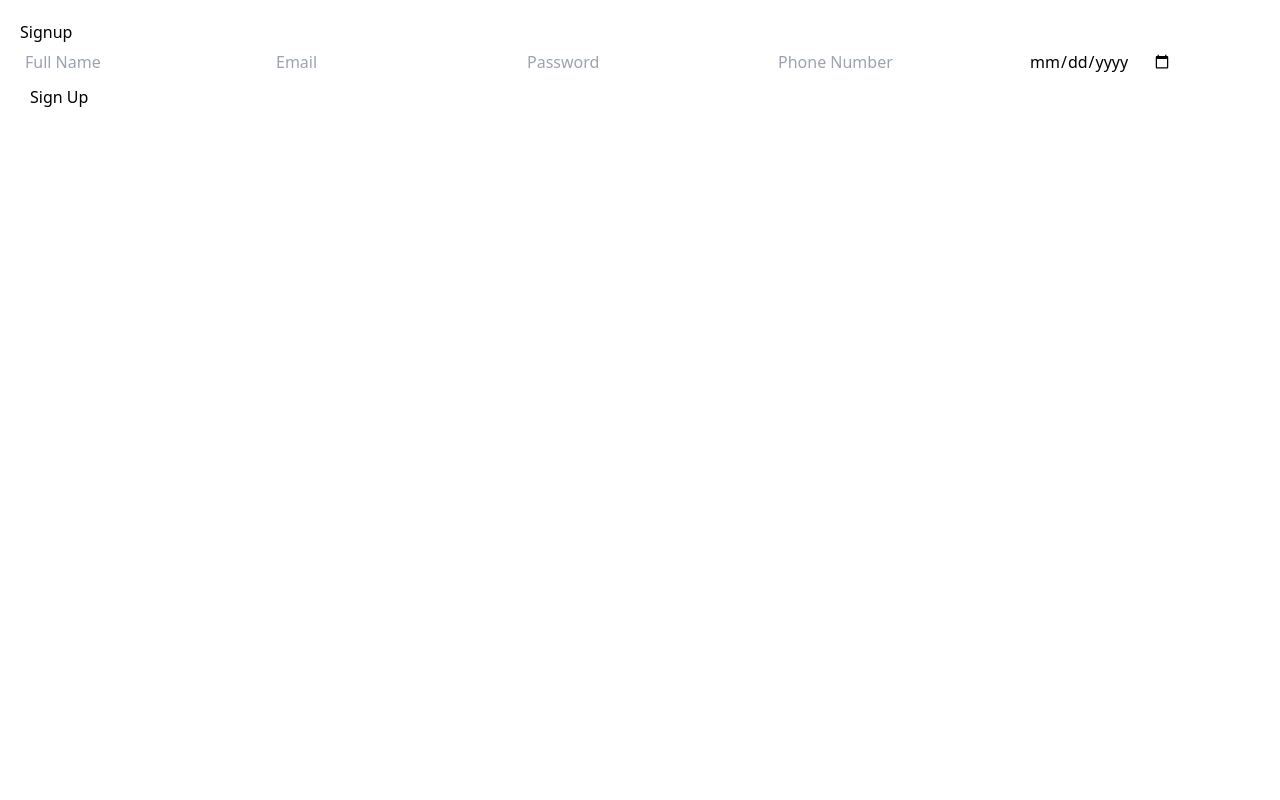
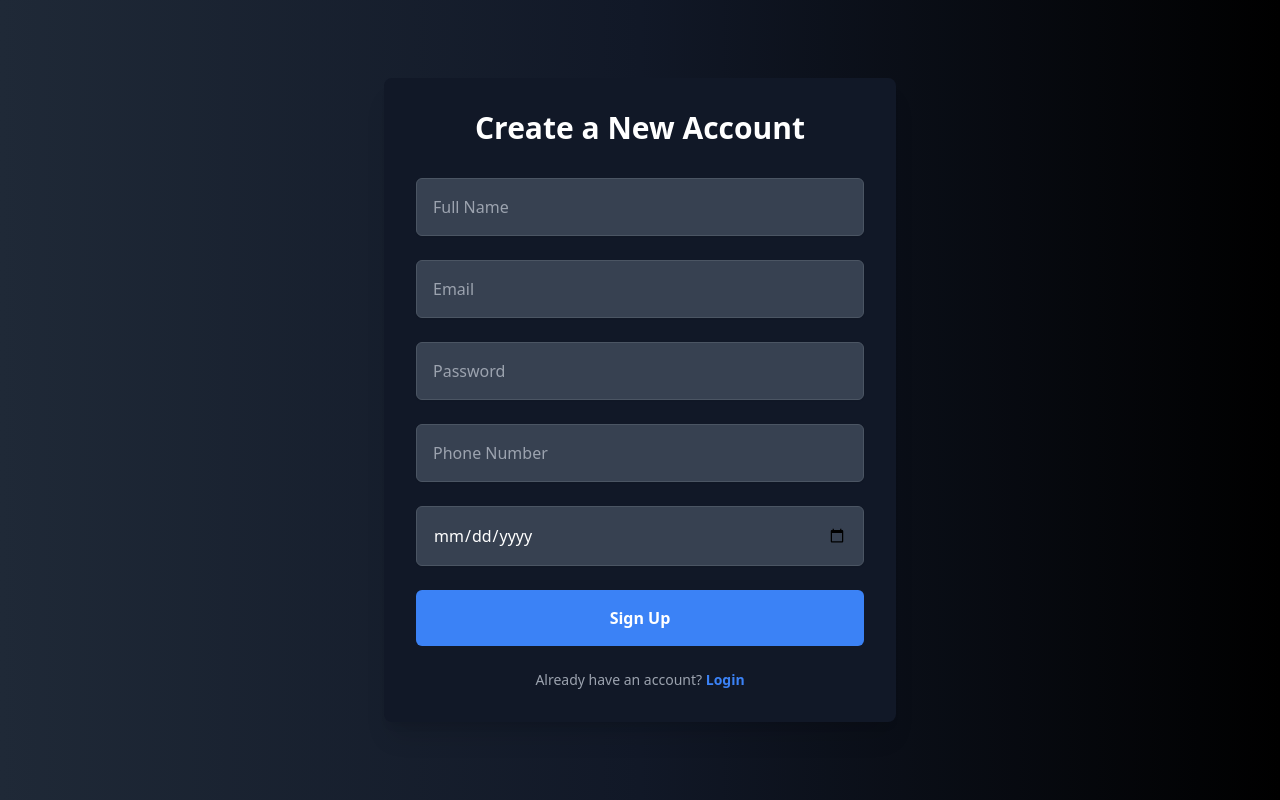
Before and after one commit to SusithD/ToDo-List-Web-Application, a React (Create React App) app in the folder todo-frontend/: page /signup in a window 1280 px wide. Built offline with nearby package versions, Linux system fonts and the light colour scheme.

Commit message:
Signup Page UI Enhancements

```diff
--- a/todo-frontend/src/components/SignupForm.js
+++ b/todo-frontend/src/components/SignupForm.js
@@ -10,40 +10,86 @@ const SignupForm = () => {
         dateOfBirth: '',
     });
 
-    const [error, setError] = useState('');
+    const [errors, setErrors] = useState({
+        name: '',
+        email: '',
+        password: '',
+        phone: '',
+        dateOfBirth: '',
+    });
+
     const [success, setSuccess] = useState(false);
 
     const { name, email, password, phone, dateOfBirth } = formData;
+
+    // Helper function for validation
+    const validate = () => {
+        const newErrors = {};
+
+        // Name validation
+        if (!name) newErrors.name = 'Full name is required';
+
+        // Email validation
+        const emailPattern = /^[a-zA-Z0-9._%+-]+@[a-zA-Z0-9.-]+\.[a-zA-Z]{2,}$/;
+        if (!email) {
+            newErrors.email = 'Email is required';
+        } else if (!emailPattern.test(email)) {
+            newErrors.email = 'Please enter a valid email address';
+        }
+
+        // Password validation
+        const passwordPattern = /^(?=.*[A-Za-z])(?=.*\d)[A-Za-z\d]{8,}$/; // At least 8 characters, 1 letter, 1 number
+        if (!password) {
+            newErrors.password = 'Password is required';
+        } else if (!passwordPattern.test(password)) {
+            newErrors.password = 'Password must be at least 8 characters, including 1 letter and 1 number';
+        }
+
+        // Phone validation
+        const phonePattern = /^\d{10}$/; // Assuming 10 digit phone number format
+        if (!phone) {
+            newErrors.phone = 'Phone number is required';
+        } else if (!phonePattern.test(phone)) {
+            newErrors.phone = 'Please enter a valid 10-digit phone number';
+        }
+
+        // Date of Birth validation
+        if (!dateOfBirth) {
+            newErrors.dateOfBirth = 'Date of Birth is required';
+        }
+
+        setErrors(newErrors);
+        return Object.keys(newErrors).length === 0; // Returns true if no errors
+    };
 
     const onChange = (e) =>
         setFormData({ ...formData, [e.target.name]: e.target.value });
 
     const onSubmit = async (e) => {
         e.preventDefault();
-        setError('');
         setSuccess(false);
 
-        // Basic validation
-        if (!name || !email || !password || !phone) {
-            setError('Please fill out all required fields');
-            return;
-        }
-
+        if (validate()) {
             try {
                 const res = await signupUser(formData);
                 setSuccess(true);
                 console.log(res);
             } catch (err) {
-            setError(err.errors ? err.errors.map(error => error.msg).join(', ') : 'An error occurred during signup');
+                console.error(err);
+            }
         }
     };
 
     return (
-        <div style={{ padding: '20px' }}>
-            <h2>Signup</h2>
-            {error && <p style={{ color: 'red' }}>{error}</p>}  {/* Ensure error is displayed properly */}
-            {success && <p style={{ color: 'green' }}>Signup successful! Please log in.</p>}
-            <form onSubmit={onSubmit}>
+        <div>
+            <div >
+                {/* Success Message */}
+                {success && <p className="text-green-500 text-sm text-center mb-4">Signup successful! Please log in.</p>}
+
+                {/* Form */}
+                <form onSubmit={onSubmit} className="space-y-6">
+                    {/* Name Input */}
+                    <div>
                         <input
                             type="text"
                             placeholder="Full Name"
@@ -51,8 +97,13 @@ const SignupForm = () => {
                             value={name}
                             onChange={onChange}
                             required
-                    style={{ marginRight: '10px', padding: '5px' }}
+                            className="w-full p-4 bg-gray-700 text-white border border-gray-600 rounded-md shadow-sm focus:outline-none focus:ring-2 focus:ring-blue-500"
                         />
+                        {errors.name && <p className="text-red-500 text-sm mt-2">{errors.name}</p>}
+                    </div>
+
+                    {/* Email Input */}
+                    <div>
                         <input
                             type="email"
                             placeholder="Email"
@@ -60,8 +111,13 @@ const SignupForm = () => {
                             value={email}
                             onChange={onChange}
                             required
-                    style={{ marginRight: '10px', padding: '5px' }}
+                            className="w-full p-4 bg-gray-700 text-white border border-gray-600 rounded-md shadow-sm focus:outline-none focus:ring-2 focus:ring-blue-500"
                         />
+                        {errors.email && <p className="text-red-500 text-sm mt-2">{errors.email}</p>}
+                    </div>
+
+                    {/* Password Input */}
+                    <div>
                         <input
                             type="password"
                             placeholder="Password"
@@ -69,8 +125,13 @@ const SignupForm = () => {
                             value={password}
                             onChange={onChange}
                             required
-                    style={{ marginRight: '10px', padding: '5px' }}
+                            className="w-full p-4 bg-gray-700 text-white border border-gray-600 rounded-md shadow-sm focus:outline-none focus:ring-2 focus:ring-blue-500"
                         />
+                        {errors.password && <p className="text-red-500 text-sm mt-2">{errors.password}</p>}
+                    </div>
+
+                    {/* Phone Number Input */}
+                    <div>
                         <input
                             type="text"
                             placeholder="Phone Number"
@@ -78,18 +139,40 @@ const SignupForm = () => {
                             value={phone}
                             onChange={onChange}
                             required
-                    style={{ marginRight: '10px', padding: '5px' }}
+                            className="w-full p-4 bg-gray-700 text-white border border-gray-600 rounded-md shadow-sm focus:outline-none focus:ring-2 focus:ring-blue-500"
                         />
+                        {errors.phone && <p className="text-red-500 text-sm mt-2">{errors.phone}</p>}
+                    </div>
+
+                    {/* Date of Birth Input */}
+                    <div>
                         <input
                             type="date"
-                    placeholder="Date of Birth"
                             name="dateOfBirth"
                             value={dateOfBirth}
                             onChange={onChange}
-                    style={{ marginRight: '10px', padding: '5px' }}
+                            className="w-full p-4 bg-gray-700 text-white border border-gray-600 rounded-md shadow-sm focus:outline-none focus:ring-2 focus:ring-blue-500"
                         />
-                <button type="submit" style={{ padding: '5px 10px' }}>Sign Up</button>
+                        {errors.dateOfBirth && <p className="text-red-500 text-sm mt-2">{errors.dateOfBirth}</p>}
+                    </div>
+
+                    {/* Submit Button */}
+                    <button
+                        type="submit"
+                        className="w-full p-4 bg-blue-500 text-white font-semibold rounded-md hover:bg-blue-600 focus:outline-none focus:ring-2 focus:ring-blue-500"
+                    >
+                        Sign Up
+                    </button>
                 </form>
+
+                {/* Already have an account? Link */}
+                <div className="mt-6 text-center">
+                    <p className="text-sm text-gray-400">
+                        Already have an account?
+                        <a href="/login" className="text-blue-500 hover:text-blue-700 font-semibold"> Login</a>
+                    </p>
+                </div>
+            </div>
         </div>
     );
 };
--- a/todo-frontend/src/pages/SignupPage.js
+++ b/todo-frontend/src/pages/SignupPage.js
@@ -1,13 +1,15 @@
 import React from 'react';
 import SignupForm from '../components/SignupForm';
 
-
-const LoginPage = () => {
+const SignupPage = () => {
     return (
-        <div>
-            <SignupForm/>
+        <div className="min-h-screen bg-gradient-to-r from-gray-800 via-gray-900 to-black dark:bg-gradient-to-r dark:from-gray-800 dark:via-gray-900 dark:to-black flex items-center justify-center">
+            <div className="w-full max-w-lg p-8 bg-gray-900 text-white shadow-xl rounded-lg">
+                <h1 className="text-3xl font-bold text-center text-white mb-8">Create a New Account</h1>
+                <SignupForm />
+            </div>
         </div>
     );
 };
 
-export default LoginPage;
+export default SignupPage;
```
Lines whose indentation alone changed are shown as unchanged.
